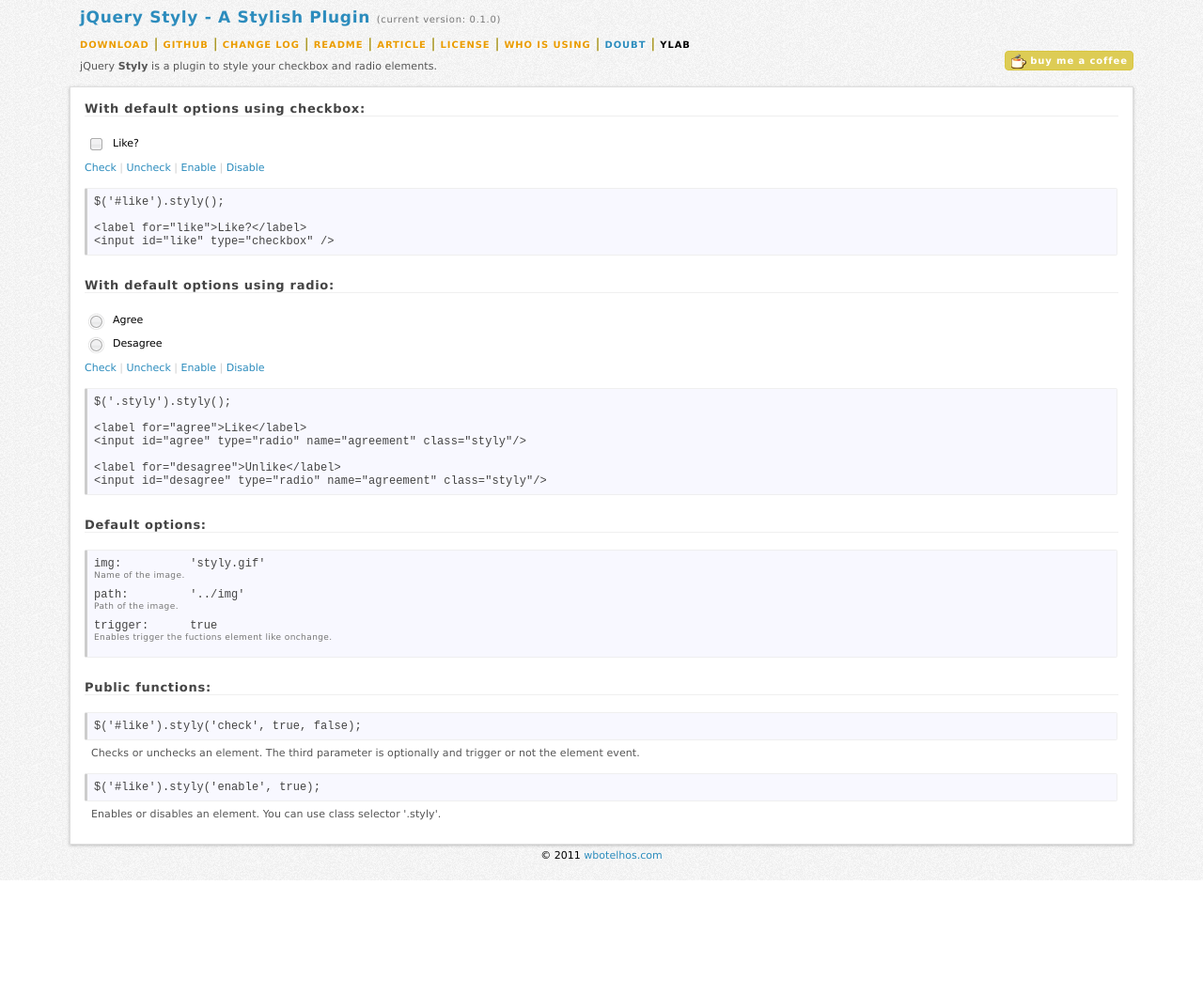
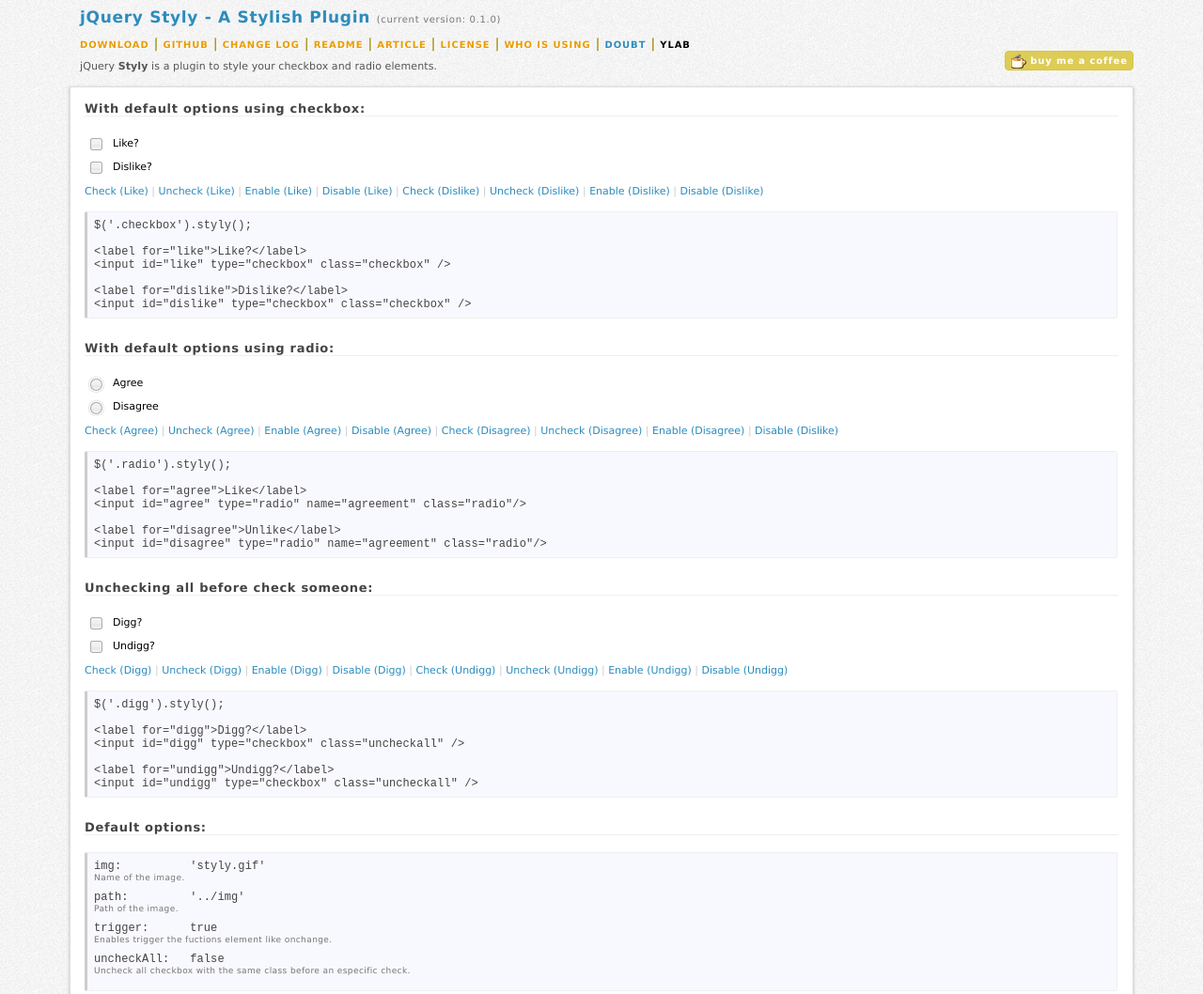
Before and after one commit to wbotelhos/styly, a plain HTML site: page index.html in a window 1280 px wide. Shown: the top 1058 px of the page at 94% size. Before the commit the page ends 937 px from the top, so only its background shows below. Drawn offline with Linux system fonts and the light colour scheme.

Commit message:
Documentation updated.

```diff
--- a/index.html
+++ b/index.html
@@ -102,45 +102,88 @@
 			<div id="checkbox-default-demo" class="session-first">With default options using checkbox:</div>
 
 			<label for="like">Like?</label>
-			<input id="like" type="checkbox" />
+			<input id="like" type="checkbox" class="checkbox" />
+
+			<label for="dislike">Dislike?</label>
+			<input id="dislike" type="checkbox" class="checkbox" />
 
 			<div style="color: #CCC; margin-top: 5px;">
-				<a id="check-like" href="javascript:void(0);">Check</a> |
-				<a id="uncheck-like" href="javascript:void(0);">Uncheck</a> |
-				<a id="enable-like" href="javascript:void(0);">Enable</a> |
-				<a id="disable-like" href="javascript:void(0);">Disable</a>
+				<a id="check-like" href="javascript:void(0);">Check (Like)</a> |
+				<a id="uncheck-like" href="javascript:void(0);">Uncheck (Like)</a> |
+				<a id="enable-like" href="javascript:void(0);">Enable (Like)</a> |
+				<a id="disable-like" href="javascript:void(0);">Disable (Like)</a> |
+				<a id="check-dislike" href="javascript:void(0);">Check (Dislike)</a> |
+				<a id="uncheck-dislike" href="javascript:void(0);">Uncheck (Dislike)</a> |
+				<a id="enable-dislike" href="javascript:void(0);">Enable (Dislike)</a> |
+				<a id="disable-dislike" href="javascript:void(0);">Disable (Dislike)</a>
 			</div>
 
 			<div class="source">
-				$('#like').styly();<br/><br/>
+				$('.checkbox').styly();<br/><br/>
 
 				&lt;label for="like"&gt;Like?&lt;/label&gt;<br/>
-				&lt;input id="like" type="checkbox" /&gt;
+				&lt;input id="like" type="checkbox" class="checkbox" /&gt;<br/><br/>
+
+				&lt;label for="dislike"&gt;Dislike?&lt;/label&gt;<br/>
+				&lt;input id="dislike" type="checkbox" class="checkbox" /&gt;
 			</div>
 
 			<div id="radio-default-demo" class="session">With default options using radio:</div>
 
 			<label for="agree">Agree</label>
-			<input id="agree" type="radio" name="agreement" class="styly"/>
+			<input id="agree" type="radio" name="agreement" class="radio"/>
 
-			<label for="desagree">Desagree</label>
-			<input id="desagree" type="radio" name="agreement" class="styly"/>
+			<label for="disagree">Disagree</label>
+			<input id="disagree" type="radio" name="agreement" class="radio"/>
 
 			<div style="color: #CCC; margin-top: 5px;">
-				<a id="check-agree" href="javascript:void(0);">Check</a> |
-				<a id="uncheck-agree" href="javascript:void(0);">Uncheck</a> |
-				<a id="enable-agree" href="javascript:void(0);">Enable</a> |
-				<a id="disable-agree" href="javascript:void(0);">Disable</a>
+				<a id="check-agree" href="javascript:void(0);">Check (Agree)</a> |
+				<a id="uncheck-agree" href="javascript:void(0);">Uncheck (Agree)</a> |
+				<a id="enable-agree" href="javascript:void(0);">Enable (Agree)</a> |
+				<a id="disable-agree" href="javascript:void(0);">Disable (Agree)</a> |
+				<a id="check-disagree" href="javascript:void(0);">Check (Disagree)</a> |
+				<a id="uncheck-disagree" href="javascript:void(0);">Uncheck (Disagree)</a> |
+				<a id="enable-disagree" href="javascript:void(0);">Enable (Disagree)</a> |
+				<a id="disable-disagree" href="javascript:void(0);">Disable (Dislike)</a>
 			</div>
 
 			<div class="source">
-				$('.styly').styly();<br/><br/>
+				$('.radio').styly();<br/><br/>
 
 				&lt;label for="agree"&gt;Like&lt;/label&gt;<br/>
-				&lt;input id="agree" type="radio" name="agreement" class="styly"/&gt;<br/><br/>
+				&lt;input id="agree" type="radio" name="agreement" class="radio"/&gt;<br/><br/>
 
-				&lt;label for="desagree"&gt;Unlike&lt;/label&gt;<br/>
-				&lt;input id="desagree" type="radio" name="agreement" class="styly"/&gt;
+				&lt;label for="disagree"&gt;Unlike&lt;/label&gt;<br/>
+				&lt;input id="disagree" type="radio" name="agreement" class="radio"/&gt;
+			</div>
+
+			<div id="uncheckall-default-demo" class="session">Unchecking all before check someone:</div>
+
+			<label for="digg">Digg?</label>
+			<input id="digg" type="checkbox" class="uncheckall" />
+
+			<label for="undigg">Undigg?</label>
+			<input id="undigg" type="checkbox" class="uncheckall" />
+
+			<div style="color: #CCC; margin-top: 5px;">
+				<a id="check-digg" href="javascript:void(0);">Check (Digg)</a> |
+				<a id="uncheck-digg" href="javascript:void(0);">Uncheck (Digg)</a> |
+				<a id="enable-digg" href="javascript:void(0);">Enable (Digg)</a> |
+				<a id="disable-digg" href="javascript:void(0);">Disable (Digg)</a> |
+				<a id="check-undigg" href="javascript:void(0);">Check (Undigg)</a> |
+				<a id="uncheck-undigg" href="javascript:void(0);">Uncheck (Undigg)</a> |
+				<a id="enable-undigg" href="javascript:void(0);">Enable (Undigg)</a> |
+				<a id="disable-undigg" href="javascript:void(0);">Disable (Undigg)</a>
+			</div>
+
+			<div class="source">
+				$('.digg').styly();<br/><br/>
+
+				&lt;label for="digg"&gt;Digg?&lt;/label&gt;<br/>
+				&lt;input id="digg" type="checkbox" class="uncheckall" /&gt;<br/><br/>
+
+				&lt;label for="undigg"&gt;Undigg?&lt;/label&gt;<br/>
+				&lt;input id="undigg" type="checkbox" class="uncheckall" /&gt;
 			</div>
 
 			<div class="session">Default options:</div>
@@ -154,6 +197,9 @@
 
 				trigger:&nbsp;&nbsp;&nbsp;&nbsp;&nbsp;&nbsp;true
 				<div class="comment">Enables trigger the fuctions element like onchange.</div>
+
+				uncheckAll:&nbsp;&nbsp;&nbsp;false
+				<div class="comment">Uncheck all checkbox with the same class before an especific check.</div>
 			</div>
 
 			<div class="session">Public functions:</div>
@@ -172,41 +218,41 @@
 		<script type="text/javascript">
 			$(function() {
 
-				$('#like').styly();
+				$('.checkbox').styly();
 
-				$('.styly').styly();
+				$('.radio').styly();
 
-				$('#check-like').click(function() {
-					$('#like').styly('check', true);
-				});
+				$('.uncheckall').styly({ uncheckAll: true });
 
-				$('#uncheck-like').click(function() {
-					$('#like').styly('check', false);
-				});
+				$('#check-like').click(function() { $('#like').styly('check', true); });
+				$('#uncheck-like').click(function() { $('#like').styly('check', false); });
+				$('#enable-like').click(function() { $('#like').styly('enable', true); });
+				$('#disable-like').click(function() { $('#like').styly('enable', false); });
 
-				$('#enable-like').click(function() {
-					$('#like').styly('enable', true);
-				});
+				$('#check-dislike').click(function() { $('#dislike').styly('check', true); });
+				$('#uncheck-dislike').click(function() { $('#dislike').styly('check', false); });
+				$('#enable-dislike').click(function() { $('#dislike').styly('enable', true); });
+				$('#disable-dislike').click(function() { $('#dislike').styly('enable', false); });
 
-				$('#disable-like').click(function() {
-					$('#like').styly('enable', false);
-				});
+				$('#check-agree').click(function() { $('#agree').styly('check', true); });
+				$('#uncheck-agree').click(function() { $('#agree').styly('check', false); });
+				$('#enable-agree').click(function() { $('#agree').styly('enable', true); });
+				$('#disable-agree').click(function() { $('#agree').styly('enable', false); });
 
-				$('#check-agree').click(function() {
-					$('#agree').styly('check', true);
-				});
+				$('#check-disagree').click(function() { $('#disagree').styly('check', true); });
+				$('#uncheck-disagree').click(function() { $('#disagree').styly('check', false); });
+				$('#enable-disagree').click(function() { $('#disagree').styly('enable', true); });
+				$('#disable-disagree').click(function() { $('#disagree').styly('enable', false); });
 
-				$('#uncheck-agree').click(function() {
-					$('.styly').styly('check', false);
-				});
+				$('#check-digg').click(function() { $('#digg').styly('check', true); });
+				$('#uncheck-digg').click(function() { $('#digg').styly('check', false); });
+				$('#enable-digg').click(function() { $('#digg').styly('enable', true); });
+				$('#disable-digg').click(function() { $('#digg').styly('enable', false); });
 
-				$('#enable-agree').click(function() {
-					$('.styly').styly('enable', true);
-				});
-
-				$('#disable-agree').click(function() {
-					$('.styly').styly('enable', false);
-				});
+				$('#check-undigg').click(function() { $('#undigg').styly('check', true); });
+				$('#uncheck-undigg').click(function() { $('#undigg').styly('check', false); });
+				$('#enable-undigg').click(function() { $('#undigg').styly('enable', true); });
+				$('#disable-undigg').click(function() { $('#undigg').styly('enable', false); });
 
 			});
 		</script>
```
Also changed, not shown: 1 other file.
